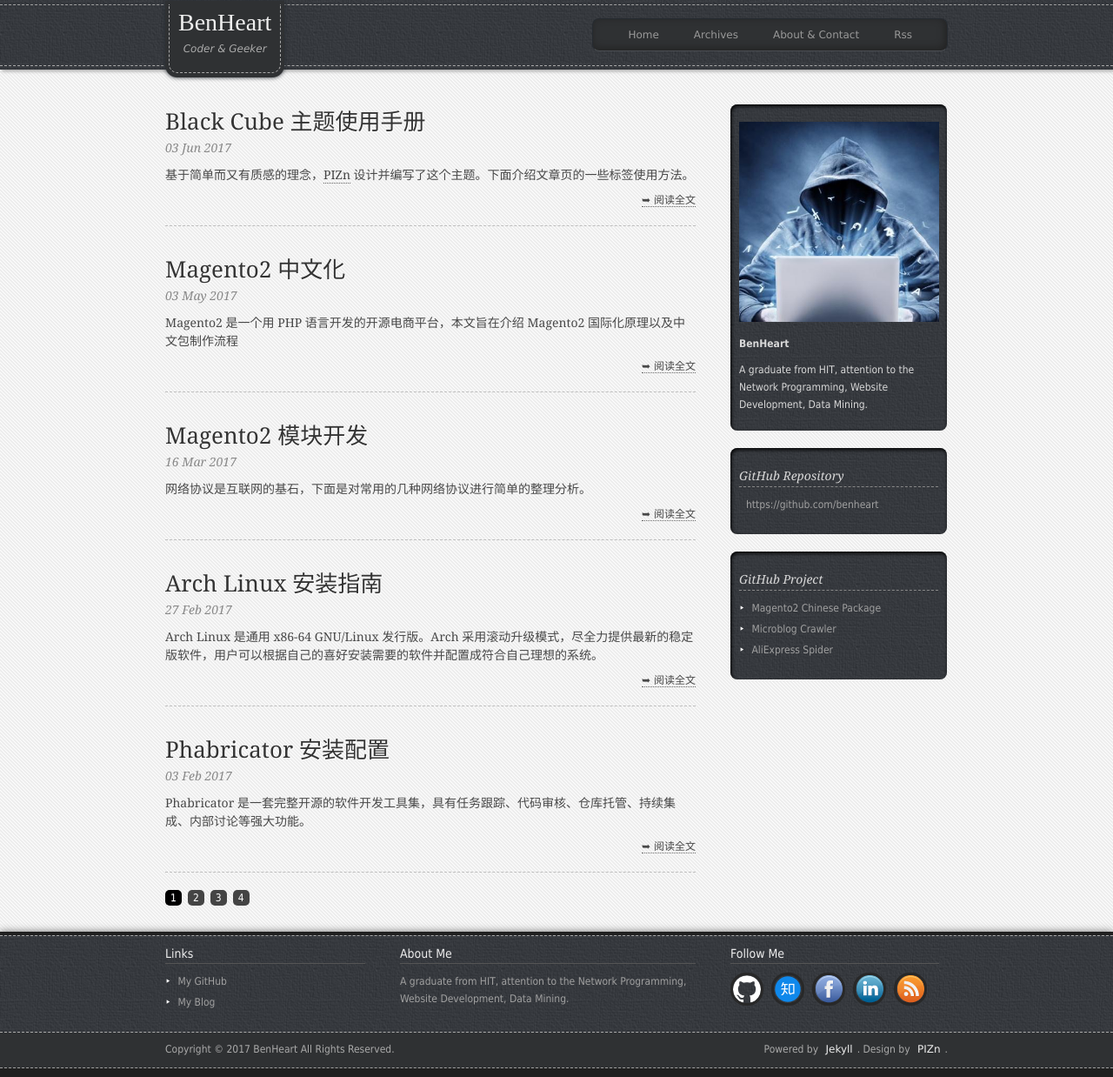
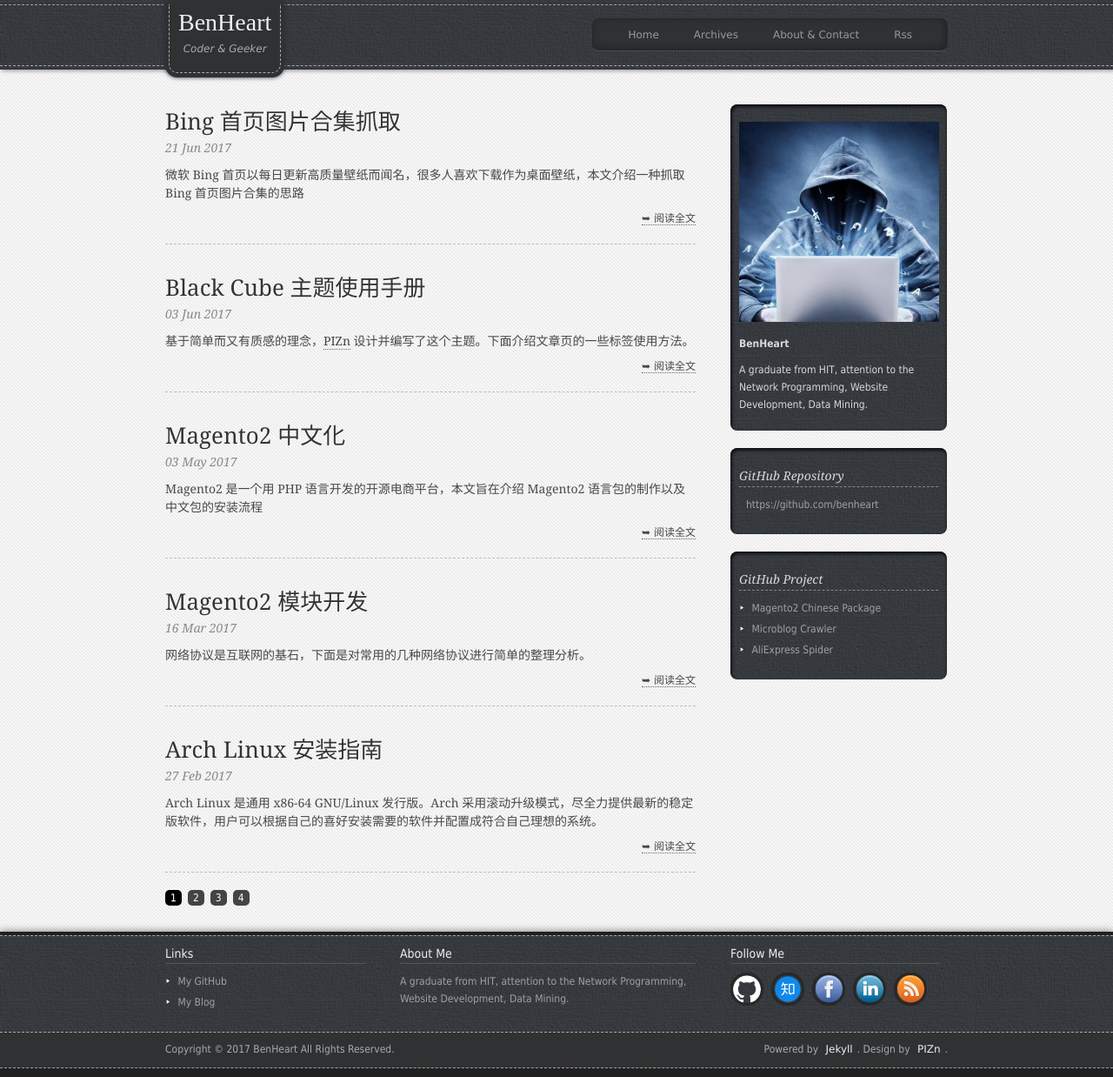
Before and after one commit to benheart/benheart.github.io, a Jekyll site: the page built from index.html, in a window 1280 px wide. Shown: the whole page at 87% size. Built offline with Jekyll 4.4.1, drawn with Linux system fonts in a browser that asks for light colours; the list of posts is cut into pages by our own code; some of the changed lines change nothing that is shown.

Commit message:
Modify bing gallery crawler post and css style.

````diff
--- a/_posts/2017-05-03-magento2-chinese-package.md
+++ b/_posts/2017-05-03-magento2-chinese-package.md
@@ -1,11 +1,15 @@
 ---
 layout: post
 title: Magento2 中文化
-description: Magento2 是一个用 PHP 语言开发的开源电商平台，本文旨在介绍 Magento2 国际化原理以及中文包制作流程
-key: TCP, HTTP
+description: Magento2 是一个用 PHP 语言开发的开源电商平台，本文旨在介绍 Magento2 语言包的制作以及中文包的安装流程
+key: Magento2, Chinese, zh_CN
 ---
 
-### 安装语言包
+### 语言包制作
+- 登录 Magento2 服务器，切换到拥有 Magento2 根目录写权限的用户
+-
+
+### 安装中文包
 **Composer安装**
 ```
 cd <magento2 path>
@@ -22,7 +26,9 @@
 - 登录Magento2管理后台，选择中文语言包：Stores -> Configuration -> General > General -> Locale options -> Chinese (China)
 
 ### 参考链接
-- Magento2 翻译文档:
+- Magento2 翻译概述:
 [http://devdocs.magento.com/guides/v2.1/frontend-dev-guide/translations/xlate.html](http://devdocs.magento.com/guides/v2.1/frontend-dev-guide/translations/xlate.html){:target="_blank"}
+- Magento2 语言包生成:
+[http://devdocs.magento.com/guides/v2.1/config-guide/cli/config-cli-subcommands-i18n.html](http://devdocs.magento.com/guides/v2.1/config-guide/cli/config-cli-subcommands-i18n.html){:target="_blank"}
 - Magento2 中文包项目地址:
 [https://github.com/benheart/magento2_zh_hans_cn](https://github.com/benheart/magento2_zh_hans_cn){:target="_blank"}
--- /dev/null
+++ b/_posts/2017-06-21-bing-gallery-crawler.md
@@ -0,0 +1,90 @@
+---
+layout: post
+title: Bing 首页图片合集抓取
+description: 微软 Bing 首页以每日更新高质量壁纸而闻名，很多人喜欢下载作为桌面壁纸，本文介绍一种抓取 Bing 首页图片合集的思路
+key: bing, gallery, crawler
+---
+
+### 抓取来源
+- 首页单张图片
+[https://www.bing.com](https://www.bing.com){:target="_blank"}
+- 官方首页图片合集
+[http://www.bing.com/gallery/](http://www.bing.com/gallery/){:target="_blank"}
+
+### 分析思路
+由于本文需要抓取所有 Bing 首页图片的合集，所以选择 [http://www.bing.com/gallery/](http://www.bing.com/gallery/){:target="_blank"} 作为抓取来源。
+用 Chrome 浏览器打开该网址，页面布局如图:
+<img src="/images/bing-gallery-crawler/pic-1.png" class="img-center" style="width: 100%;" >
+身为程序员，习惯性 F12 检查下页面元素，我发现所有图片都在 <code class="code">id="gird"</code> 的 div 块中，页面结构如图:
+<img src="/images/bing-gallery-crawler/pic-2.png" class="img-center" style="width: 100%;" >
+按下 Ctrl + Shift + C 点击列表中一张图片，HTML 代码如图:
+<img src="/images/bing-gallery-crawler/pic-3.png" class="img-center" style="width: 100%;" >
+点击图片查看详情，按下 Ctrl + Shift + C 点击大图，HTML 代码如图:
+<img src="/images/bing-gallery-crawler/pic-4.png" class="img-center" style="width: 100%;" >
+由此大胆猜测，图片 url 结构为: http(s)://az619519.vo.msecnd.net/files/\{img_name\}_\{resolution\}.jpg
+
+打开 Network -> Doc 菜单，最开始 <code class="code">id="gird"</code> 的 div 块并没有数据，说明是通过 js 请求数据并渲染出来的
+<img src="/images/bing-gallery-crawler/pic-5.png" class="img-center" style="width: 100%;" >
+打开 Network -> JS 菜单，果然看到我想要的数据:
+<img src="/images/bing-gallery-crawler/pic-6.png" class="img-center" style="width: 100%;" >
+数据是在 js 代码中，可以通过正则表达式提取出来，再转成 json 格式，数据结构如下:
+{% highlight json %}
+{
+    "imageIds": ["31781", "31771", "31761", ...],
+    "categories": ["Nature", "Nature", "Animal", ...],
+    "tags": ["Beach", "Plant / tree", "Mammal", ...],
+    "holidays": ["", "", "Father's Day", ...],
+    "regions": ["South America,", "", "", ...],
+    "countries": ["Peru", "", "", ...],
+    "colors": ["Multi", "Multi", "Brown", ...],
+    "shortNames": ["PlayaRoja", "AeoniumLeaf", "TurDad", ...],
+    "imageNames": ["PlayaRoja_EN-US9542724846", "AeoniumLeaf_EN-US7200082197", "TurDad_EN-US11284438848", ...],
+    "dates": [20170620, 20170619, 20170618, ...]
+}
+{% endhighlight %}
+
+imageNames 正好对应图片 url 中的 {img_name}。至此，就可以很轻松构造图片的 url。
+
+以第一张图为例，根据猜测的图片 url 构成规则，对应的图片 url 为:
+[http(s)://az619519.vo.msecnd.net/files/PlayaRoja_EN-US9542724846_1366x768.jpg](http://az619519.vo.msecnd.net/files/PlayaRoja_EN-US9542724846_1366x768.jpg){:target="_blank"}
+打开链接，就是第一张分辨率为 1366x768 的图片，说明刚才猜测的图片 url 构成规则是正确的。
+<img src="/images/bing-gallery-crawler/pic-7.png" class="img-center" style="width: 100%;" >
+
+### Python 代码
+- bing_gallery_crawler.py
+{% highlight python %}
+# -*- coding: utf-8 -*-
+import json
+import re
+import requests
+import shutil
+
+data_url = 'http://www.bing.com/gallery/home/browsedata?z=0'
+# img_detail_base_url = 'http://www.bing.com/gallery/home/imagedetails/%s?z=0'
+regex = r'a\.browseData=(.+);}\)\(window, \'BingGallery\'\);'
+img_base_url = 'https://az619519.vo.msecnd.net/files/%s_%s.jpg'
+resolution = '1366x768'
+
+gallery_data_js = requests.get(data_url)
+gallery_data_match = re.search(regex, gallery_data_js.content)
+if gallery_data_match:
+    gallery_data_json = json.loads(gallery_data_match.group(1))
+    img_ids = gallery_data_json['imageIds']
+    img_names = gallery_data_json['imageNames']
+    short_names = gallery_data_json['shortNames']
+    for index in xrange(len(img_ids)):
+        # img_detail_url = img_detail_base_url % img_ids[index]
+        img_url = img_base_url % (img_names[index], resolution)
+        file_name = short_names[index] + '.jpg'
+        img_stream = requests.get(img_url, stream=True)
+        if img_stream.status_code == 200:
+            with open(file_name, 'wb') as fw:
+                shutil.copyfileobj(img_stream.raw, fw)
+else:
+    print "No match!"
+{% endhighlight %}
+
+- GitHub 源代码地址: [https://github.com/benheart](https://github.com/benheart){:target="_blank"}
+
+### 参考链接
+- Bing 图片下载 - 知乎: [https://www.zhihu.com/question/20583304](https://www.zhihu.com/question/20583304){:target="_blank"}
--- a/css/style.css
+++ b/css/style.css
@@ -158,7 +158,7 @@
 .entry h1, .entry h2, .entry h3, .entry h4, .entry h5, .entry h6
                             { margin: 0; padding: 0; font-family: Georgia, "Microsoft Yahei","Microsoft Jhenghei",STHeiti,PMingLiU,Simsun; }
 .entry h1                   { padding: 3px 0; font-size: 20px; line-height: normal; margin-bottom: 20px; color: #383535; font-weight: 800; border-bottom: 1px dashed #a8a8a8; }
-.entry h2                   { margin-bottom: 20px; color: #383535; padding: 3px 0; font-size: 18px; line-height: normal; border-bottom: 1px dashed #a8a8a8; font-weight: 700; }
+.entry h2                   { margin-bottom: 20px; color: #383535; padding: 3px 0; font-size: 18px; line-height: normal; border-bottom: 1px dashed #a8a8a8; font-weight: 800; }
 .entry h3                   { font-size: 16px; font-weight: 800; line-height: 26px; color: #383535; border-bottom: 1px dashed #a8a8a8; margin-bottom: 18px; margin-top: 1.5em; }
 .entry h4                   { margin-bottom: 18px; font-size: 14px; font-weight: 700; color: #383535; line-height: 26px; }
 .entry h5                   { margin-bottom: 18px; color: #383535; font-size: 14px; line-height: 26px; text-transform: uppercase; }
@@ -190,7 +190,7 @@
 .entry strong               { font-weight: 800; font-family: "Times New Roman",Times,serif; }
 .entry a                    { border-bottom: 1px dotted #686868; color: #454545; }
 .entry a:hover              { background: #e8e8e8; border-bottom: 1px solid #777; text-decoration: none; }
-.entry pre                  { background-color: #2f3133;  border: 1px solid #2f3133;  border-left-width: 5px; margin: 10px 0 10px 0; overflow:  auto; color: #e8e8e8; border-radius: 3px 3px 3px 3px; }
+.entry pre                  { background-color: #272822;  border: 1px solid #272822;  border-left-width: 5px; margin: 10px 0 10px 0; overflow:  auto; color: #e8e8e8; border-radius: 3px 3px 3px 3px; }
 .entry code                 { font: 12px/1.5 Georgia,"Courier New",monospace; }
 .entry .code                { margin: 0 3px; padding: 0 3px; background: #808080; font: 12px Menlo,Monaco,Consolas,"Courier New",monospace; color: #f8f8f8; border-radius: 2px 2px; }
 
@@ -230,7 +230,7 @@
 .highlight pre              { background-color: #272822; }
 .highlight .hll             { background-color: #272822; }
 .highlight .c               { color: #75715e } /* Comment */
-.highlight .err             { color: #960050; background-color: #1e0010 } /* Error */
+.highlight .err             { color: #960050 } /* Error */
 .highlight .k               { color: #66d9ef } /* Keyword */
 .highlight .l               { color: #ae81ff } /* Literal */
 .highlight .n               { color: #f8f8f2 } /* Name */
````
Also changed, not shown: images/bing-gallery-crawler/pic-1.png (added), images/bing-gallery-crawler/pic-2.png (added), images/bing-gallery-crawler/pic-3.png (added), images/bing-gallery-crawler/pic-4.png (added), images/bing-gallery-crawler/pic-5.png (added), images/bing-gallery-crawler/pic-6.png (added), images/bing-gallery-crawler/pic-7.png (added).
